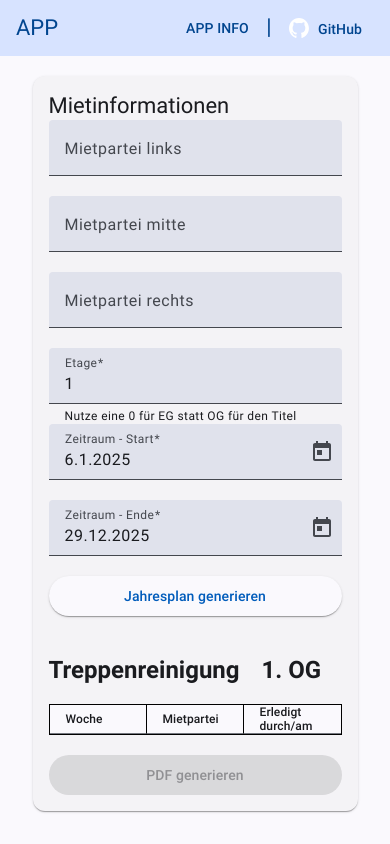
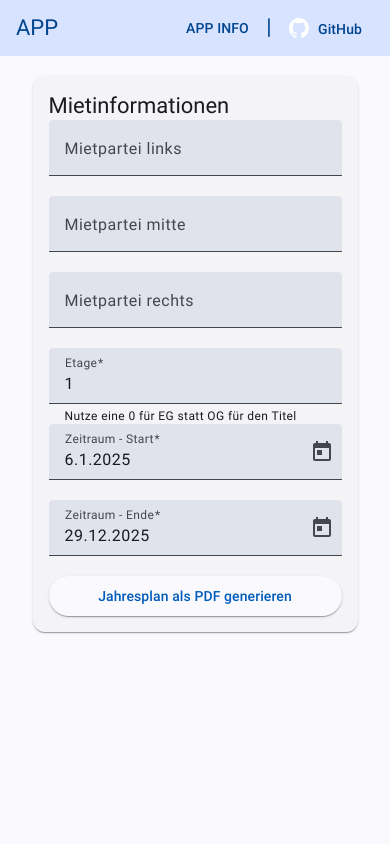
Before and after one commit to inpercima/treppenhausreinigung-creator, an Angular app: page / in a window 390 px wide. Built offline with nearby package versions, Linux system fonts and the light colour scheme.

Commit message:
feat(): generate content directly without pre-printing to page

```diff
--- a/package.json
+++ b/package.json
@@ -18,6 +18,7 @@
     "@angular/platform-browser-dynamic": "19.0.5",
     "date-fns": "4.1.0",
     "jspdf": "2.5.2",
+    "jspdf-autotable": "3.8.4",
     "material-icons": "1.13.12",
     "rxjs": "7.8.1",
     "tslib": "2.8.1",
--- a/src/app/features/dashboard/dashboard.component.html
+++ b/src/app/features/dashboard/dashboard.component.html
@@ -42,43 +42,8 @@
         </mat-form-field>
       </div>
       <div class="flex">
-        <button class="flex-1" mat-raised-button [disabled]="!form.valid">Jahresplan generieren</button>
+        <button class="flex-1" mat-raised-button [disabled]="!form.valid">Jahresplan als PDF generieren</button>
       </div>
     </form>
-    <div id="canvas">
-      <div class="flex justify-between">
-        <h2 class="mt-10">
-          <span class="mr-4">Treppenreinigung</span>
-          @if(form.value.floor === '0') { EG } @else {
-          {{ form.value.floor }}. OG }
-        </h2>
-        <img id="image" class="my-4 hidden sm:block sm:h-24" src="/treppenhaus.png" alt="Treppe mit Wischer" />
-      </div>
-      <table mat-table [dataSource]="dataSource" class="mat-elevation-z8">
-        <!-- Week Column -->
-        <ng-container matColumnDef="week">
-          <th mat-header-cell *matHeaderCellDef class="w-1/3">Woche</th>
-          <td mat-cell *matCellDef="let element">{{ element.week }}</td>
-        </ng-container>
-
-        <!-- Tenant Column -->
-        <ng-container matColumnDef="tenant">
-          <th mat-header-cell *matHeaderCellDef class="w-1/3">Mietpartei</th>
-          <td mat-cell *matCellDef="let element">{{ element.tenant }}</td>
-        </ng-container>
-
-        <!-- Completed Column -->
-        <ng-container matColumnDef="completed">
-          <th mat-header-cell *matHeaderCellDef class="w-1/3">Erledigt durch/am</th>
-          <td mat-cell *matCellDef="let element">{{ element.completed }}</td>
-        </ng-container>
-
-        <tr mat-header-row *matHeaderRowDef="displayedColumns"></tr>
-        <tr mat-row *matRowDef="let row; columns: displayedColumns"></tr>
-      </table>
-    </div>
-    <div class="flex">
-      <button class="flex-1 mt-5" mat-raised-button [disabled]="!isContent()" (click)="generatePDF()">PDF generieren</button>
-    </div>
   </mat-card-content>
 </mat-card>
--- a/src/app/features/dashboard/dashboard.component.ts
+++ b/src/app/features/dashboard/dashboard.component.ts
@@ -6,17 +6,16 @@ import { DateAdapter } from '@angular/material/core';
 import { MatDatepickerModule } from '@angular/material/datepicker';
 import { MatFormFieldModule } from '@angular/material/form-field';
 import { MatInputModule } from '@angular/material/input';
-import { MatTableDataSource, MatTableModule } from '@angular/material/table';
 import { addDays, format } from 'date-fns';
 import jsPDF from 'jspdf';
+import autoTable, { RowInput } from 'jspdf-autotable';
 import { dateRangeValidator } from './date-range.validator';
-import { Row } from './interfaces/row.interface';
 
 @Component({
   selector: 'tc-dashboard',
   templateUrl: './dashboard.component.html',
   styleUrl: './dashboard.component.css',
-  imports: [MatButtonModule, MatCardModule, MatDatepickerModule, MatFormFieldModule, MatInputModule, MatTableModule, ReactiveFormsModule],
+  imports: [MatButtonModule, MatCardModule, MatDatepickerModule, MatFormFieldModule, MatInputModule, ReactiveFormsModule],
 })
 export class DashboardComponent {
   readonly #formBuilder = inject(NonNullableFormBuilder);
@@ -41,9 +40,6 @@ export class DashboardComponent {
     };
   }
 
-  readonly displayedColumns: string[] = ['week', 'tenant', 'completed'];
-  dataSource = new MatTableDataSource<Row>();
-
   onSubmit(): void {
     const tenants: string[] = [];
     if (this.form.value.tenantLeft) {
@@ -55,19 +51,15 @@ export class DashboardComponent {
     if (this.form.value.tenantRight) {
       tenants.push(this.form.value.tenantRight);
     }
-    const rows: Row[] = this.#defineRows(tenants);
-    this.dataSource = new MatTableDataSource(rows);
+    const rows = this.#defineRows(tenants);
+    this.#generatePDF(rows);
   }
 
-  isContent(): boolean {
-    return !!this.dataSource.data.length;
-  }
-
-  #defineRows(tenants: string[]) {
+  #defineRows(tenants: string[]): RowInput[] {
     let emptyRow = false;
     let weekStartDate = this.form.value.startDate;
     let weekEndDate = addDays(weekStartDate!, 6);
-    const rows: Row[] = [];
+    const rows: RowInput[] = [];
 
     let index = 0;
     while (this.form.value.endDate! > weekEndDate) {
@@ -75,7 +67,7 @@ export class DashboardComponent {
         week: `${format(weekStartDate!, 'dd.MM.yyyy')} - ${format(weekEndDate, 'dd.MM.yyyy')}`,
         tenant: emptyRow ? '' : tenants[index],
         completed: '',
-      } as Row;
+      } as RowInput;
       rows.push(row);
 
       if (!emptyRow) {
@@ -88,26 +80,28 @@ export class DashboardComponent {
     return rows;
   }
 
-  generatePDF() {
-    const element = document.getElementById('canvas');
-    if (!element) {
-      console.error('Element not found!');
-      return;
-    }
-
+  #generatePDF(rows: RowInput[]): void {
     const doc = new jsPDF(); // Portrait, millimeters, A4 size
 
-    doc.html(element, {
-      callback: (doc) => {
-        // Save the PDF
-        doc.save('treppenreinigung-plan.pdf');
-      },
-      margin: [0, 10, 5, 10],
-      autoPaging: 'text',
-      x: 0,
-      y: 0,
-      width: 190,
-      windowWidth: 675,
+    const floor = this.form.value.floor === '0' ? 'EG' : `${this.form.value.floor}. OG`;
+    const title = `Treppenreinigung ${floor}`;
+    doc.setFontSize(19);
+    doc.setFont('Helvetica', 'normal', 'bold');
+    doc.text(title, 10, 18);
+
+    const img = new Image();
+    img.src = 'treppenhaus.png';
+    const pageSize = doc.internal.pageSize;
+    doc.addImage(img, 'png', pageSize.getWidth() - 78, 5, 68, 28);
+
+    autoTable(doc, {
+      head: [{ week: 'Woche', tenant: 'Mietpartei', completed: 'Erledigt durch/am' }],
+      body: rows,
+      styles: { cellPadding: 0.8, fontSize: 8 },
+      startY: 35,
+      margin: { left: 10, right: 10 },
     });
+
+    doc.save('treppenreinigung-plan.pdf');
   }
 }
```
Also changed, not shown: 1 other file (tests, documents, lock files or other folders).
